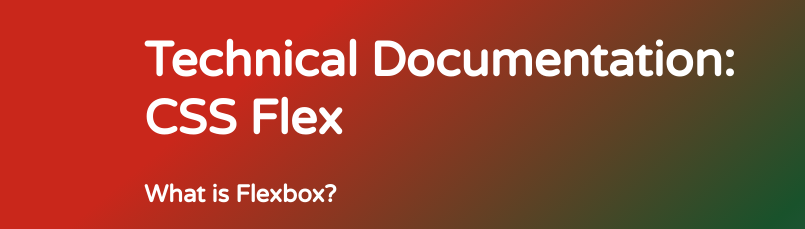
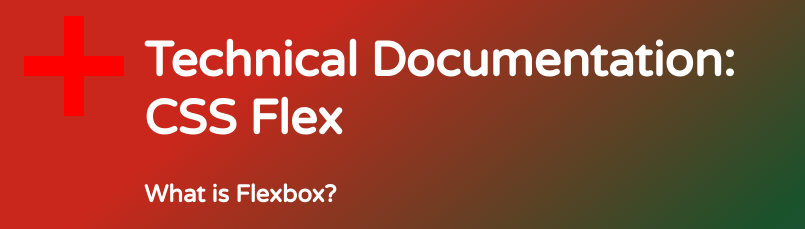
Before and after one commit to aemann2/tech_doc, a plain HTML site: page index.html in a window 1280 px wide. Shown: the top 229 px of the page, 0-805 px from the left. Drawn offline with Linux system fonts and the light colour scheme.

Commit message:
added keyframe animation, header shape

```diff
--- a/index.html
+++ b/index.html
@@ -20,6 +20,7 @@
         </span>
     </button>
     <div class="page-wrap">
+        <div id="cross"></div>
         <header>
             <div class="header-text">
                 <h1>Technical Documentation: CSS Flex</h1>
--- a/style.css
+++ b/style.css
@@ -44,8 +44,22 @@ summary {
   font-size: 2.5em;
 }
 
+@keyframes appear {
+  from {
+    filter: opacity(0%);
+  }
+
+  to {
+    filter: opacity(100%);
+  }
+}
+
 details {
   margin-bottom: 5em;
+}
+
+#terminology {
+  animation: appear 0.8s linear;
 }
 
 header p {
@@ -128,6 +142,23 @@ header::after {
     80% 0%,
     46% 0
   );
+}
+
+#cross {
+  background: rgb(255, 0, 0);
+  height: 100px;
+  top: 1em;
+  position: absolute;
+  width: 20px;
+}
+#cross:after {
+  background: rgb(255, 0, 0);
+  content: '';
+  height: 20px;
+  left: -40px;
+  position: absolute;
+  top: 40px;
+  width: 100px;
 }
 
 #main-doc {
```
